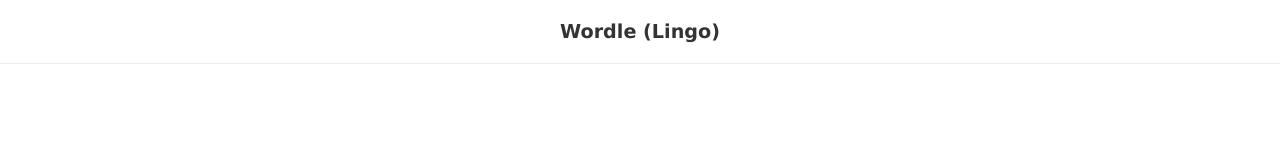
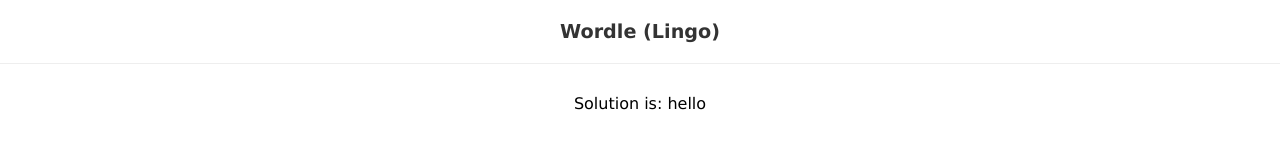
Before and after one commit to brk-a/LearnReact, a React (Create React App) app in the folder 0x07-wordle_clone/: page / in a window 1280 px wide. Shown: the top 163 px of the page. Built offline with nearby package versions, Linux system fonts and the light colour scheme; data requests are answered from the project's data file.

Commit message:
json-server

```diff
--- /dev/null
+++ b/0x07-wordle_clone/data/db.json
@@ -0,0 +1,19 @@
+{
+    "solution": [
+        {"word": "ninja", "id": 1},
+        {"id": 2, "word": "spade"},
+        {"id": 3, "word": "pools"},
+        {"id": 4, "word": "drive"},
+        {"id": 5, "word": "relax"},
+        {"id": 6, "word": "times"},
+        {"id": 7, "word": "train"},
+        {"id": 8, "word": "cores"},
+        {"id": 9, "word": "pours"},
+        {"id": 10, "word": "blame"},
+        {"id": 11, "word": "banks"},
+        {"id": 12, "word": "phone"},
+        {"id": 13, "word": "bling"},
+        {"id": 14, "word": "coins"},
+        {"id": 15, "word": "hello"}
+    ]
+}
--- a/0x07-wordle_clone/public/index.html
+++ b/0x07-wordle_clone/public/index.html
@@ -24,7 +24,7 @@
       work correctly both with client-side routing and a non-root public URL.
       Learn how to configure a non-root public URL by running `npm run build`.
     -->
-    <title>React App</title>
+    <title>Wordle Clone</title>
   </head>
   <body>
     <noscript>You need to enable JavaScript to run this app.</noscript>
--- a/0x07-wordle_clone/src/App.css
+++ /dev/null
@@ -1,38 +0,0 @@
-.App {
-  text-align: center;
-}
-
-.App-logo {
-  height: 40vmin;
-  pointer-events: none;
-}
-
-@media (prefers-reduced-motion: no-preference) {
-  .App-logo {
-    animation: App-logo-spin infinite 20s linear;
-  }
-}
-
-.App-header {
-  background-color: #282c34;
-  min-height: 100vh;
-  display: flex;
-  flex-direction: column;
-  align-items: center;
-  justify-content: center;
-  font-size: calc(10px + 2vmin);
-  color: white;
-}
-
-.App-link {
-  color: #61dafb;
-}
-
-@keyframes App-logo-spin {
-  from {
-    transform: rotate(0deg);
-  }
-  to {
-    transform: rotate(360deg);
-  }
-}
--- a/0x07-wordle_clone/src/App.js
+++ b/0x07-wordle_clone/src/App.js
@@ -1,9 +1,24 @@
-import './App.css'
+import { useState } from "react";
+import { useEffect } from "react";
 
 function App() {
+
+  const [solution, setSolution] = useState(null);
+
+  useEffect(() => {
+    fetch('http://localhost:3001/solution')
+      .then(res => res.json())
+      .then(json => {
+        //generate random int [0,14]
+        const randomSolution = json[Math.floor(Math.random()*json.length)];
+        setSolution(randomSolution.word);
+      })
+  }, [setSolution]);
+
   return (
     <div className="App">
       <h1>Wordle (Lingo)</h1>
+      {solution && <div> Solution is: {solution}</div>}
     </div>
   );
 }
```
